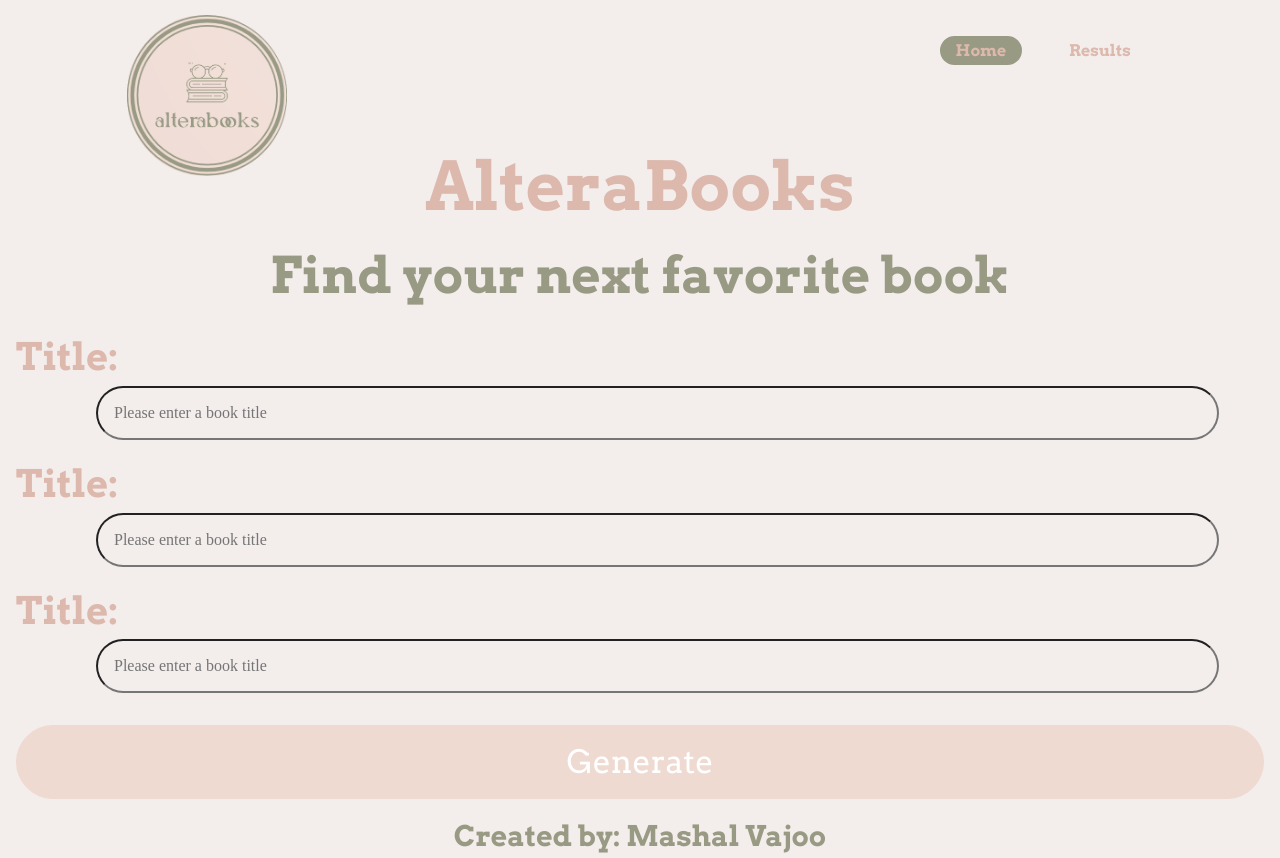
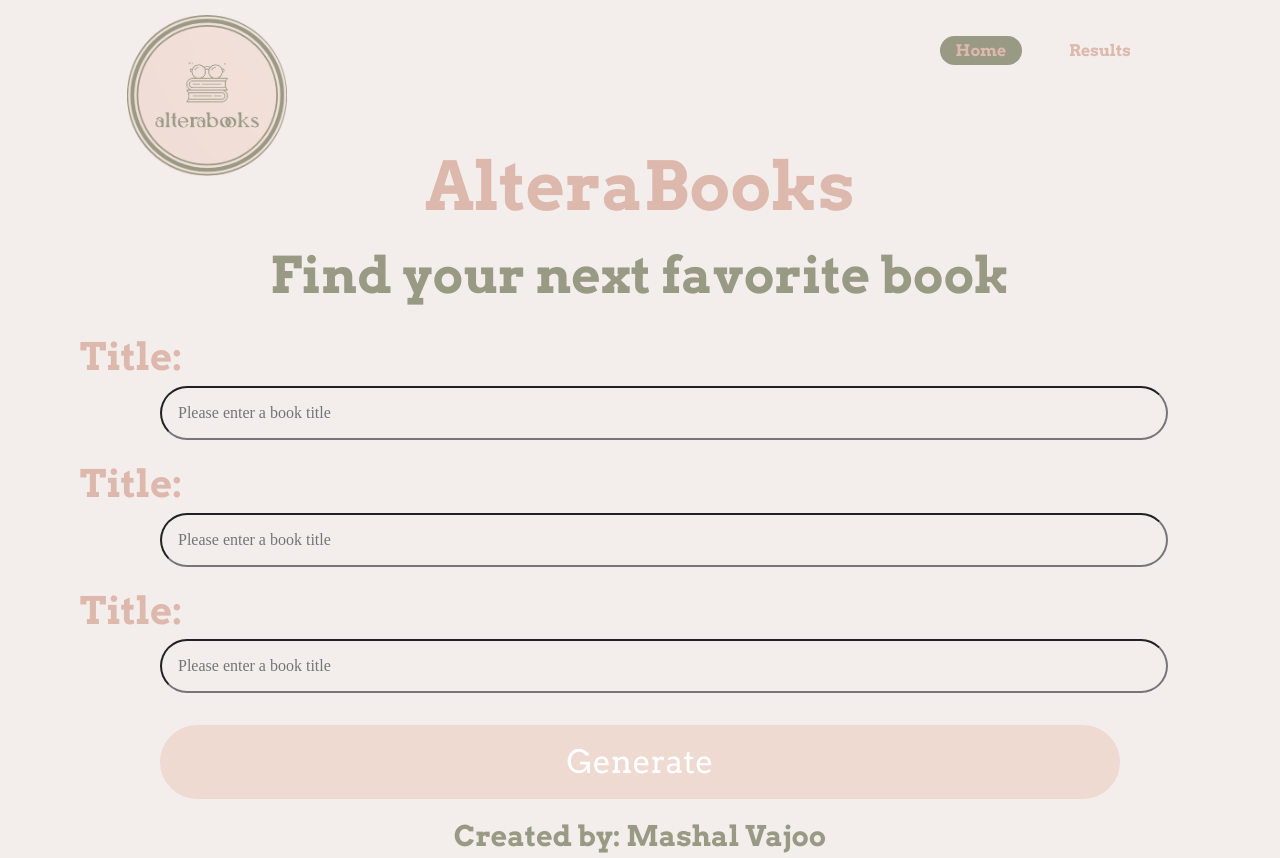
Before and after one commit to MashalV/Altera, a React (Vite) app: page / in a window 1280 px wide. Built offline with nearby package versions, Linux system fonts and the light colour scheme.

Commit message:
added stars

```diff
--- a/package.json
+++ b/package.json
@@ -10,6 +10,8 @@
     "preview": "vite preview"
   },
   "dependencies": {
+    "@fortawesome/free-solid-svg-icons": "^6.6.0",
+    "@fortawesome/react-fontawesome": "^0.2.2",
     "axios": "^1.7.7",
     "react": "^18.3.1",
     "react-dom": "^18.3.1",
--- a/src/components/Header/Header.scss
+++ b/src/components/Header/Header.scss
@@ -35,8 +35,6 @@
     }
 
     &__img {
-    //   width: 8.0369rem;
-    //   height: 1.75rem;
     margin-top: 3rem;
     padding-top: 6rem;
     border-radius: 1rem;
@@ -137,16 +135,22 @@
   }
 
 .text{
-    display: flex;
-    flex-direction: column;
-    align-items: center;
+    visibility: hidden;
+    @include tablet {
+        display: flex;
+        flex-direction: column;
+        align-items: center;
+        visibility: visible;
+    }
     &__title{
-        color: $primary;
-
-
+        @include tablet{
+            color: $primary;
+        }
     }
     &__subtitle{
-        color: $accent;
+        @include tablet{
+            color: $accent;
+        }
 
     }
 }
--- a/src/components/Input/Input.jsx
+++ b/src/components/Input/Input.jsx
@@ -2,22 +2,17 @@ import React from 'react'
 import "./Input.scss";
 
 function Input({setTitleOne, setTitleTwo, setTitleThree, onGenerate}) {
-    // const handleSubmit = (e) => {
-    //     e.preventDefault();
-    //     onGenerate();
-
-    //   };
 
 
 return (
     <>
         <form className= "intake" onSubmit={onGenerate}>
             <h3 className= "intake__title">Title:</h3>
-            <input className = "intake__book" name= "title 1" type= "text" placeholder="Please enter a book title" onChange={(e) => setTitleOne(e.target.value)}></input>
+            <input className = "intake__book" name= "title 1" type= "text" placeholder="Please enter a book title" onChange={(e) => setTitleOne(e.target.value)} required></input>
             <h3 className= "intake__title">Title:</h3>
-            <input className = "intake__book" name= "title 2" type= "text" placeholder="Please enter a book title" onChange={(e) => setTitleTwo(e.target.value)}></input>
+            <input className = "intake__book" name= "title 2" type= "text" placeholder="Please enter a book title" onChange={(e) => setTitleTwo(e.target.value)} required></input>
             <h3 className= "intake__title">Title:</h3>
-            <input className = "intake__book" name= "title 3" type= "text" placeholder="Please enter a book title" onChange={(e) => setTitleThree(e.target.value)}></input>
+            <input className = "intake__book" name= "title 3" type= "text" placeholder="Please enter a book title" onChange={(e) => setTitleThree(e.target.value)} required></input>
             <button className= "intake__button"type="submit">Generate</button>
         </form>
     </>
--- a/src/components/Input/Input.scss
+++ b/src/components/Input/Input.scss
@@ -13,6 +13,18 @@ input {
     display: flex;
     flex-direction: column;
 
+    @include tablet {
+        margin-left: 3rem;
+        margin-right: 3rem;
+    }
+
+
+    @include desktop{
+        margin-left: 5rem;
+        margin-right: 5rem;
+
+    }
+
     &__title{
         color: $primary;
     }
@@ -24,7 +36,13 @@ input {
         border-color: $accent 4px solid;
         margin-bottom: 1rem;
         padding-left: 1rem;
-        width: 90%;
+        width: 70%;
+        @include tablet{
+
+            width: 90%;
+        }
+
+
     }
 
     &__button {
@@ -49,6 +67,17 @@ input {
             background-color: $accent;
         }
 
+        @include tablet {
+            margin-left: 3rem;
+            margin-right: 3rem;
+        }
+
+        @include desktop{
+            margin-left: 5rem;
+            margin-right: 5rem;
+
+        }
+
     }
 
 
--- /dev/null
+++ b/src/components/StarRating/StarRating.jsx
@@ -0,0 +1,21 @@
+import React from 'react'
+import { FontAwesomeIcon } from "@fortawesome/react-fontawesome";
+import { faStar, faStarHalfAlt } from "@fortawesome/free-solid-svg-icons";
+
+
+function StarRating({rating}) {
+        const roundedRating = Math.round(rating * 2) / 2;
+        const stars = [];
+        for (let i = 1; i <= 5; i++) {
+          if (i <= roundedRating) {
+            stars.push(<FontAwesomeIcon key={i} icon={faStar} style={{ color: "#ddb8ac" }} />);
+          } else if (i - rating < 1) {
+            stars.push(<FontAwesomeIcon key={i} icon={faStarHalfAlt} style={{ color: "#ddb8ac" }} />);
+          } else {
+            stars.push(<FontAwesomeIcon key={i} icon={faStar} style={{ color: "#dcdcdc" }} />);
+          }
+        }
+        return <div className="star-rating">{stars}</div>;
+      };
+
+export default StarRating
--- a/src/pages/HomePage.jsx
+++ b/src/pages/HomePage.jsx
@@ -43,10 +43,9 @@ function HomePage() {
       const response = await axios.get(
         `${baseURL}${encodeURIComponent(title)}`
       );
-      // console.log(`Response for "${title}":`, response.data.docs[0].subject);
+
       const bookData = response.data.docs[0];
       return bookData;
-      // setBookState(bookData);
     } catch (error) {
       console.error(
         "Error fetching books by subject:",
--- a/src/pages/ResultsPage.jsx
+++ b/src/pages/ResultsPage.jsx
@@ -1,86 +1,16 @@
-// import { useLocation } from 'react-router-dom';
-// import Header from '../components/Header/Header';
-// import "./ResultsPage.scss";
+import React, { useState, useEffect } from "react";
+import { useLocation } from "react-router-dom";
+import Header from "../components/Header/Header";
+import Footer from "../components/Footer/Footer";
+import Spinner from "../components/Spinner/Spinner"; // Import your spinner component
+import "./ResultsPage.scss";
+import StarRating from "../components/StarRating/StarRating";
 
-// import { Swiper, SwiperSlide } from 'swiper/react';
-
-// import 'swiper/css';
-// import 'swiper/css/effect-coverflow';
-// import 'swiper/css/pagination';
-
-// import { EffectCoverflow, Pagination } from 'swiper/modules';
-// import Footer from '../components/Footer/Footer';
-// function ResultsPage() {
-//   const location = useLocation();
-//   const { subjectList } = location.state || {};
-//   document.title = "AlteraBooks: Results";
-
-//   const getCoverUrl = (coverId) => {
-//     return coverId ? `https://covers.openlibrary.org/b/id/${coverId}-L.jpg` : 'default-cover.jpg';
-//   };
-
-//   return (
-//     <div className= "wrapper">
-//         <main>
-
-//         <Header/>
-//         <div>
-//         <h3 className="rec">Recommended Books</h3>
-//         <Swiper
-//             effect={'coverflow'}
-//             grabCursor={true}
-//             centeredSlides={true}
-//             slidesPerView={3}
-//             coverflowEffect={{
-//                 rotate: 50,
-//                 stretch: 0,
-//             depth: 100,
-//             modifier: 1,
-//             slideShadows: true,
-//         }}
-//         pagination={true}
-//         modules={[EffectCoverflow, Pagination]} >
-//             {subjectList && subjectList.length > 0 ? (
-//                 subjectList.map((book, index) => (
-//                     <SwiperSlide>
-//                         <div key={index}>
-//                             <h2 className= "rec">{book.title}</h2>
-//                             <img
-//                               src={getCoverUrl(book.cover_i)}
-//                               alt={book.title}
-//                               className="book-cover"
-//                               />
-//                             <p>Author: {book.author_name?.join(', ')}</p>
-//                             <p>Rating: {book.ratings_average}</p>
-//                         </div>
-//                     </SwiperSlide>
-//             ))
-
-//         ) : (
-//             <p>No recommendations available.</p>
-//         )}
-//         </Swiper>
-//         </div>
-//         </main>
-//         <Footer />
-//     </div>
-//   );
-// }
-
-// export default ResultsPage;
-
-import React, { useState, useEffect } from 'react';
-import { useLocation } from 'react-router-dom';
-import Header from '../components/Header/Header';
-import Footer from '../components/Footer/Footer';
-import Spinner from '../components/Spinner/Spinner'; // Import your spinner component
-import "./ResultsPage.scss";
-
-import { Swiper, SwiperSlide } from 'swiper/react';
-import 'swiper/css';
-import 'swiper/css/effect-coverflow';
-import 'swiper/css/pagination';
-import { EffectCoverflow, Pagination } from 'swiper/modules';
+import { Swiper, SwiperSlide } from "swiper/react";
+import "swiper/css";
+import "swiper/css/effect-coverflow";
+import "swiper/css/pagination";
+import { EffectCoverflow, Pagination } from "swiper/modules";
 
 function ResultsPage() {
   const location = useLocation();
@@ -89,12 +19,14 @@ function ResultsPage() {
 
   useEffect(() => {
     if (subjectList) {
-      setResultsLoading(false); // Set loading to false once subjectList is available
+      setResultsLoading(false);
     }
   }, [subjectList, setResultsLoading]);
 
   const getCoverUrl = (coverId) => {
-    return coverId ? `https://covers.openlibrary.org/b/id/${coverId}-L.jpg` : 'default-cover.jpg';
+    return coverId
+      ? `https://covers.openlibrary.org/b/id/${coverId}-L.jpg`
+      : "default-cover.jpg";
   };
 
   return (
@@ -107,7 +39,7 @@ function ResultsPage() {
           <div>
             <h3 className="rec">Recommended Books</h3>
             <Swiper
-              effect={'coverflow'}
+              effect={"coverflow"}
               grabCursor={true}
               centeredSlides={true}
               slidesPerView={3}
@@ -131,8 +63,8 @@ function ResultsPage() {
                         alt={book.title}
                         className="book-cover"
                       />
-                      <p>Author: {book.author_name?.join(', ')}</p>
-                      <p>Rating: {book.ratings_average}</p>
+                      <h4>Author: {book.author_name?.join(", ")}</h4>
+                      <StarRating rating={book.ratings_average || 0} />
                     </div>
                   </SwiperSlide>
                 ))
--- a/src/pages/ResultsPage.scss
+++ b/src/pages/ResultsPage.scss
@@ -4,14 +4,17 @@
 
 
 .rec {
+    font-size: 1rem;
     color: $primary;
+    @include tablet{
+        font-size: 3rem;
+    }
 }
 .swiper {
-    width: 100%;
-    padding-top: 50px;
-    padding-bottom: 50px;
-    background-position: center;
-
+        width: 100%;
+        padding-top: 50px;
+        padding-bottom: 50px;
+        background-position: center;
   }
 
   .swiper-slide {
@@ -24,10 +27,18 @@
 
   .swiper-slide img {
     display: block;
-    width: auto;
+    width: 80%;
     background-position: center;
+    @include tablet {
+        width: auto;
+    }
   }
 
   html, body, main, footer{
     background-color: $background;
   }
+
+
+  .swiped {
+    height: 50%;
+  }
```
Also changed, not shown: src/components/StarRating/StarRating.scss (added), 1 other file (tests, documents, lock files or other folders).
